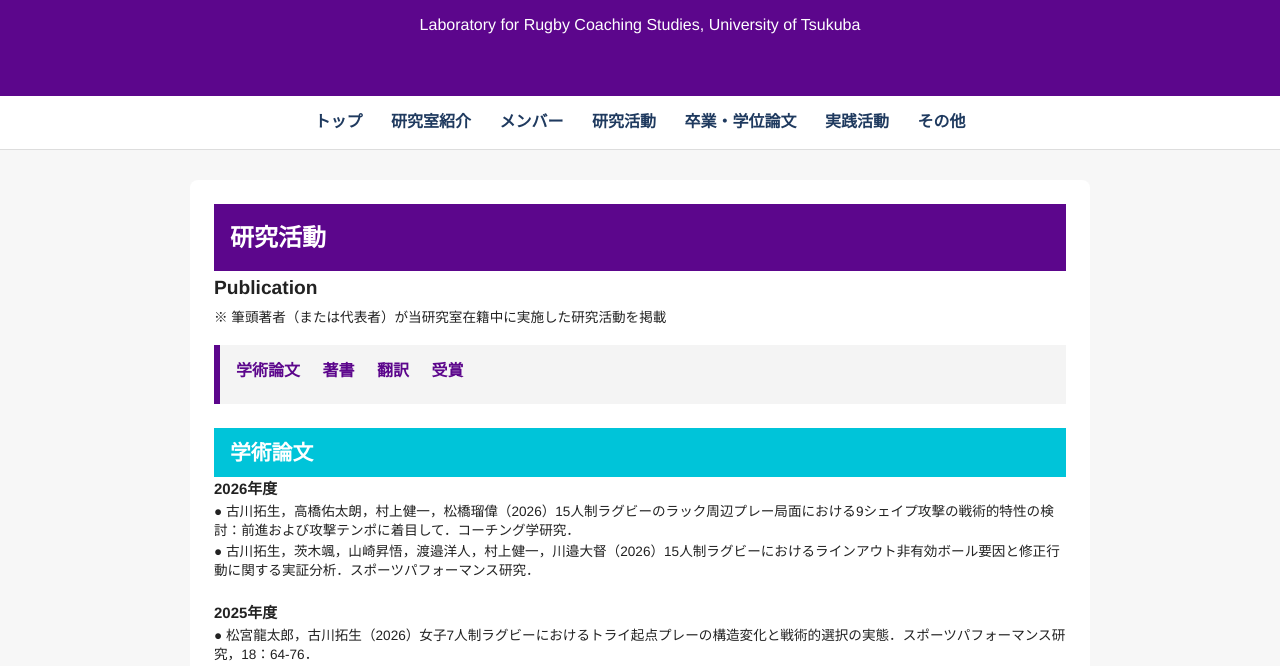
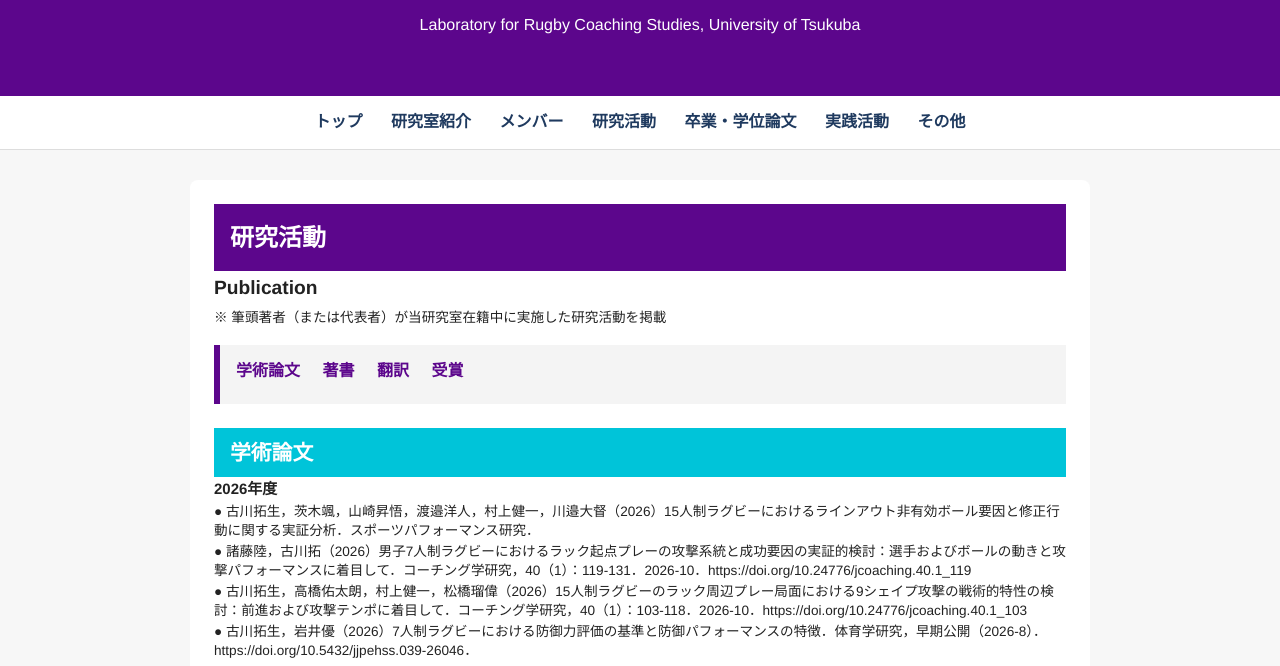
Before and after one commit to tsukuba-rugby-lab/lab-website, a plain HTML site: page publications.html in a window 1280 px wide. Shown: the part 129-795 px from the top of the page. Drawn offline with Linux system fonts and the light colour scheme.

Commit message:
Update publications.html

```diff
--- a/publications.html
+++ b/publications.html
@@ -85,9 +85,13 @@
 
       <div class="member-profile">
         <p><span class="large-bold-name">2026年度</span></p>
-        <p>● 古川拓生，高橋佑太朗，村上健一，松橋瑠偉（2026）15人制ラグビーのラック周辺プレー局面における9シェイプ攻撃の戦術的特性の検討：前進および攻撃テンポに着目して．コーチング学研究．</p>
+        <p>● 古川拓生，茨木颯，山崎昇悟，渡邉洋人，村上健一，川邉大督（2026）15人制ラグビーにおけるラインアウト非有効ボール要因と修正行動に関する実証分析．スポーツパフォーマンス研究．</p>
 
-        <p>● 古川拓生，茨木颯，山崎昇悟，渡邉洋人，村上健一，川邉大督（2026）15人制ラグビーにおけるラインアウト非有効ボール要因と修正行動に関する実証分析．スポーツパフォーマンス研究．</p>
+        <p>● 諸藤陸，古川拓（2026）男子7人制ラグビーにおけるラック起点プレーの攻撃系統と成功要因の実証的検討：選手およびボールの動きと攻撃パフォーマンスに着目して．コーチング学研究，40（1）：119-131．2026-10．https://doi.org/10.24776/jcoaching.40.1_119</p>
+
+        <p>● 古川拓生，高橋佑太朗，村上健一，松橋瑠偉（2026）15人制ラグビーのラック周辺プレー局面における9シェイプ攻撃の戦術的特性の検討：前進および攻撃テンポに着目して．コーチング学研究，40（1）：103-118．2026-10．https://doi.org/10.24776/jcoaching.40.1_103</p>
+
+        <p>● 古川拓生，岩井優（2026）7人制ラグビーにおける防御力評価の基準と防御パフォーマンスの特徴．体育学研究，早期公開（2026-8）．https://doi.org/10.5432/jjpehss.039-26046．</p>
         <p>　</p>
         <p><span class="large-bold-name">2025年度</span></p>
         <p>● 松宮龍太郎，古川拓生（2026）女子7人制ラグビーにおけるトライ起点プレーの構造変化と戦術的選択の実態．スポーツパフォーマンス研究，18：64-76．</p>
```
